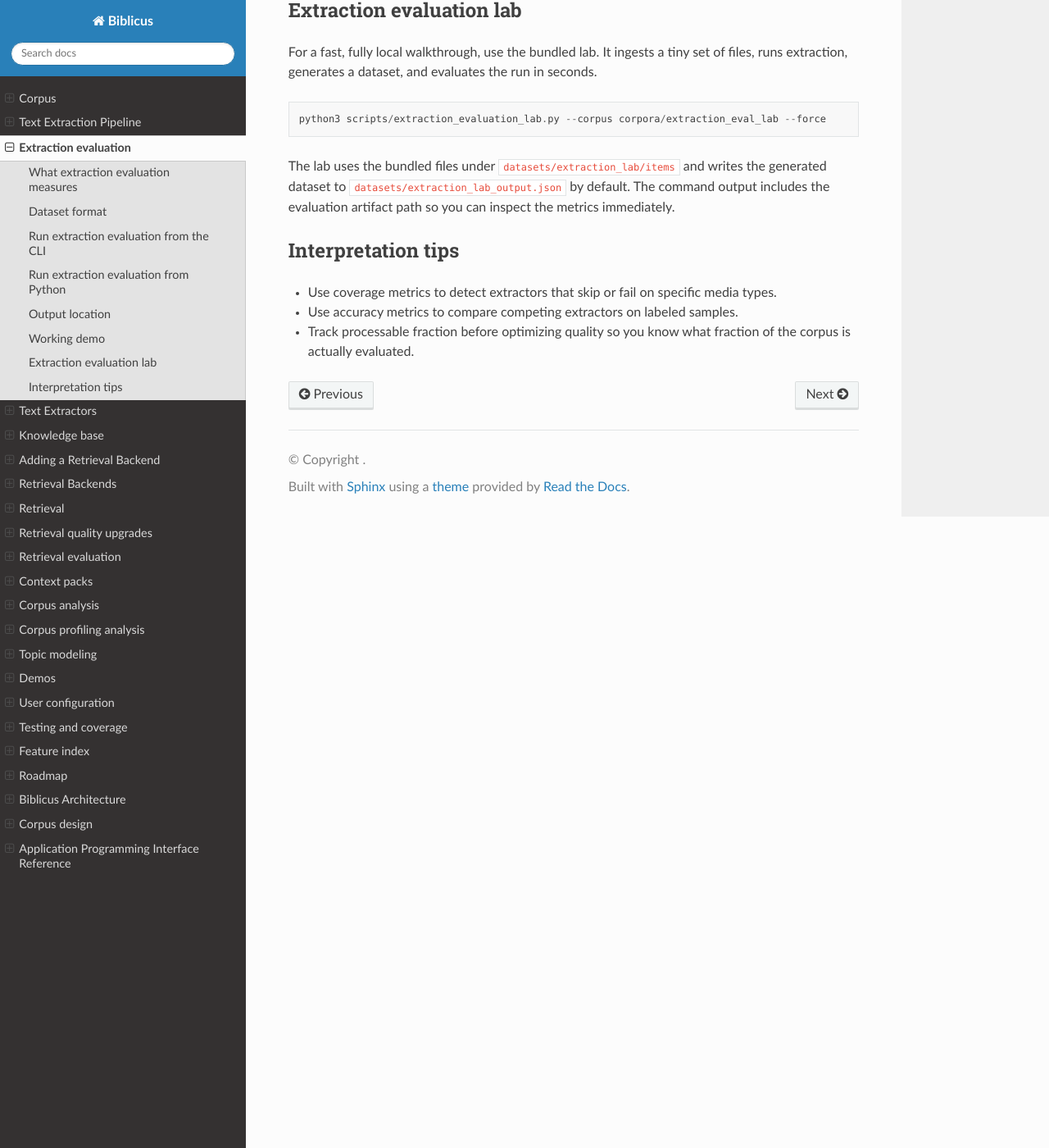
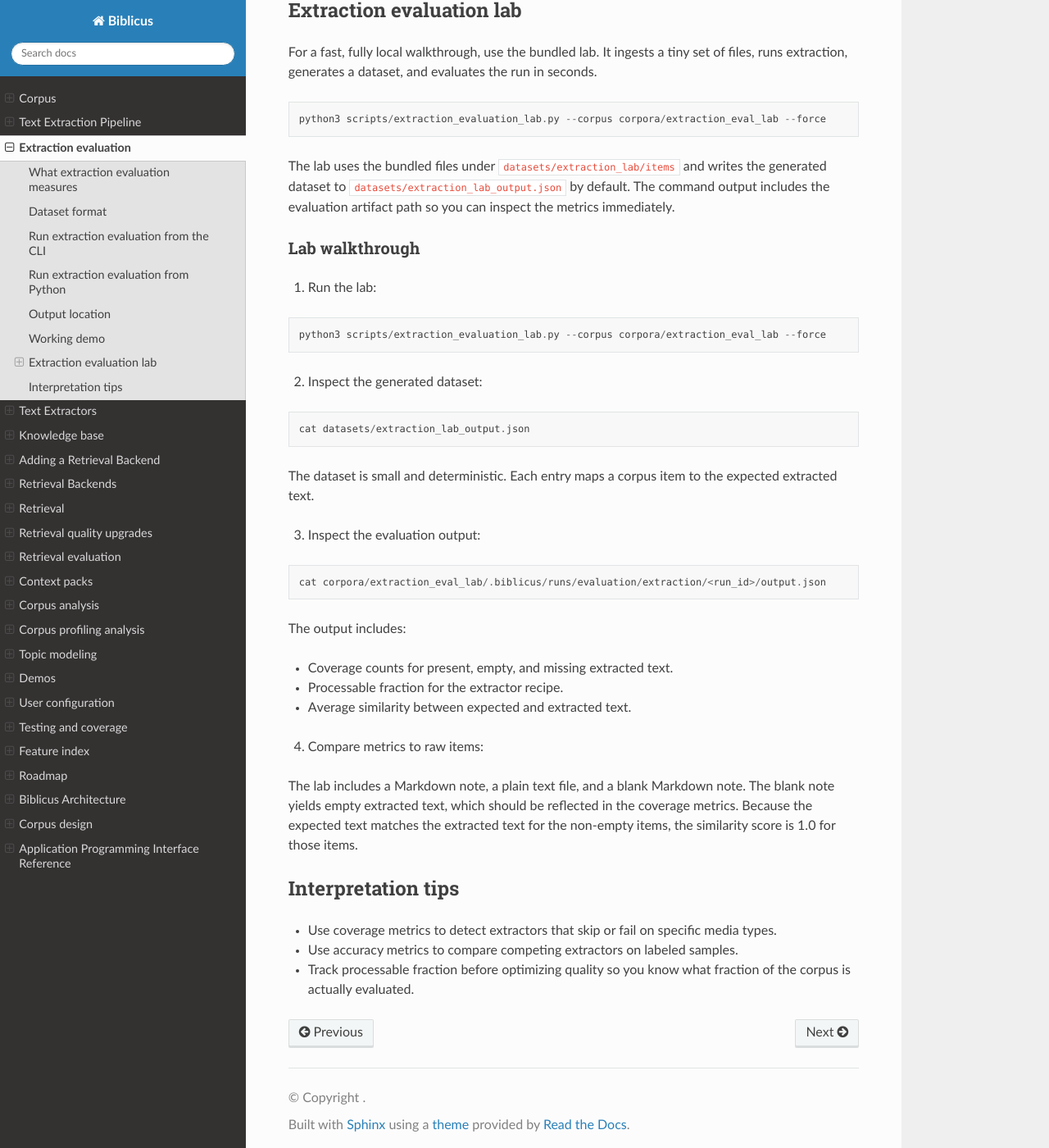
Before and after one commit to AnthusAI/Biblicus, a Sphinx documentation site: the page built from docs/EXTRACTION_EVALUATION.md, in a window 1280 px wide and 1400 px high, scrolled down 2128 px. Shown: the whole window at 82% size. Built offline with Sphinx 7.4.7 and the Read the Docs theme 3.1.0, drawn with Linux system fonts in a browser that asks for light colours.

Commit message:
docs: add extraction evaluation lab walkthrough

````diff
--- a/docs/EXTRACTION_EVALUATION.md
+++ b/docs/EXTRACTION_EVALUATION.md
@@ -106,6 +106,40 @@ The lab uses the bundled files under `datasets/extraction_lab/items` and writes
 `datasets/extraction_lab_output.json` by default. The command output includes the evaluation artifact path so you can
 inspect the metrics immediately.
 
+### Lab walkthrough
+
+1) Run the lab:
+
+```
+python3 scripts/extraction_evaluation_lab.py --corpus corpora/extraction_eval_lab --force
+```
+
+2) Inspect the generated dataset:
+
+```
+cat datasets/extraction_lab_output.json
+```
+
+The dataset is small and deterministic. Each entry maps a corpus item to the expected extracted text.
+
+3) Inspect the evaluation output:
+
+```
+cat corpora/extraction_eval_lab/.biblicus/runs/evaluation/extraction/<run_id>/output.json
+```
+
+The output includes:
+
+- Coverage counts for present, empty, and missing extracted text.
+- Processable fraction for the extractor recipe.
+- Average similarity between expected and extracted text.
+
+4) Compare metrics to raw items:
+
+The lab includes a Markdown note, a plain text file, and a blank Markdown note. The blank note yields empty extracted
+text, which should be reflected in the coverage metrics. Because the expected text matches the extracted text for the
+non-empty items, the similarity score is 1.0 for those items.
+
 ## Interpretation tips
 
 - Use coverage metrics to detect extractors that skip or fail on specific media types.
````
